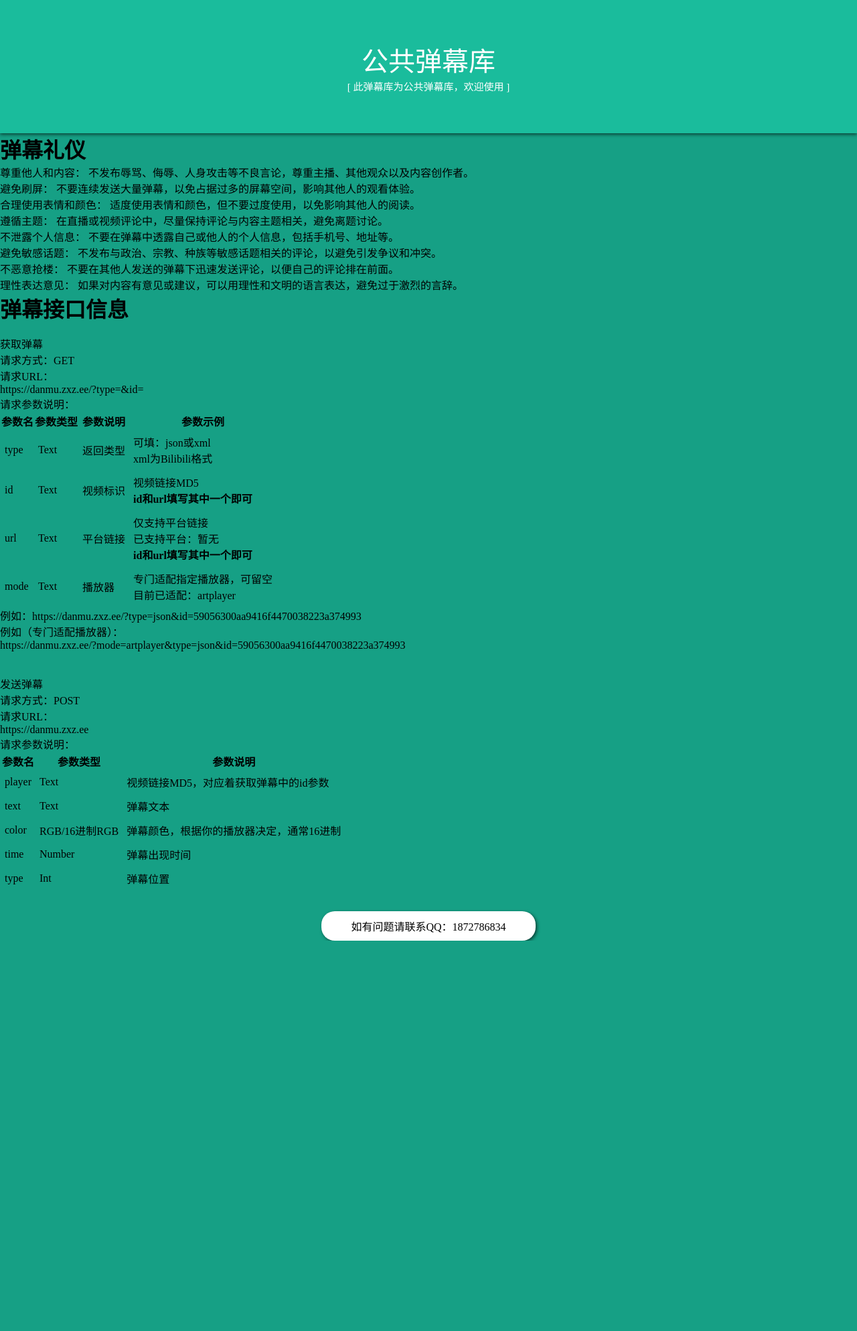
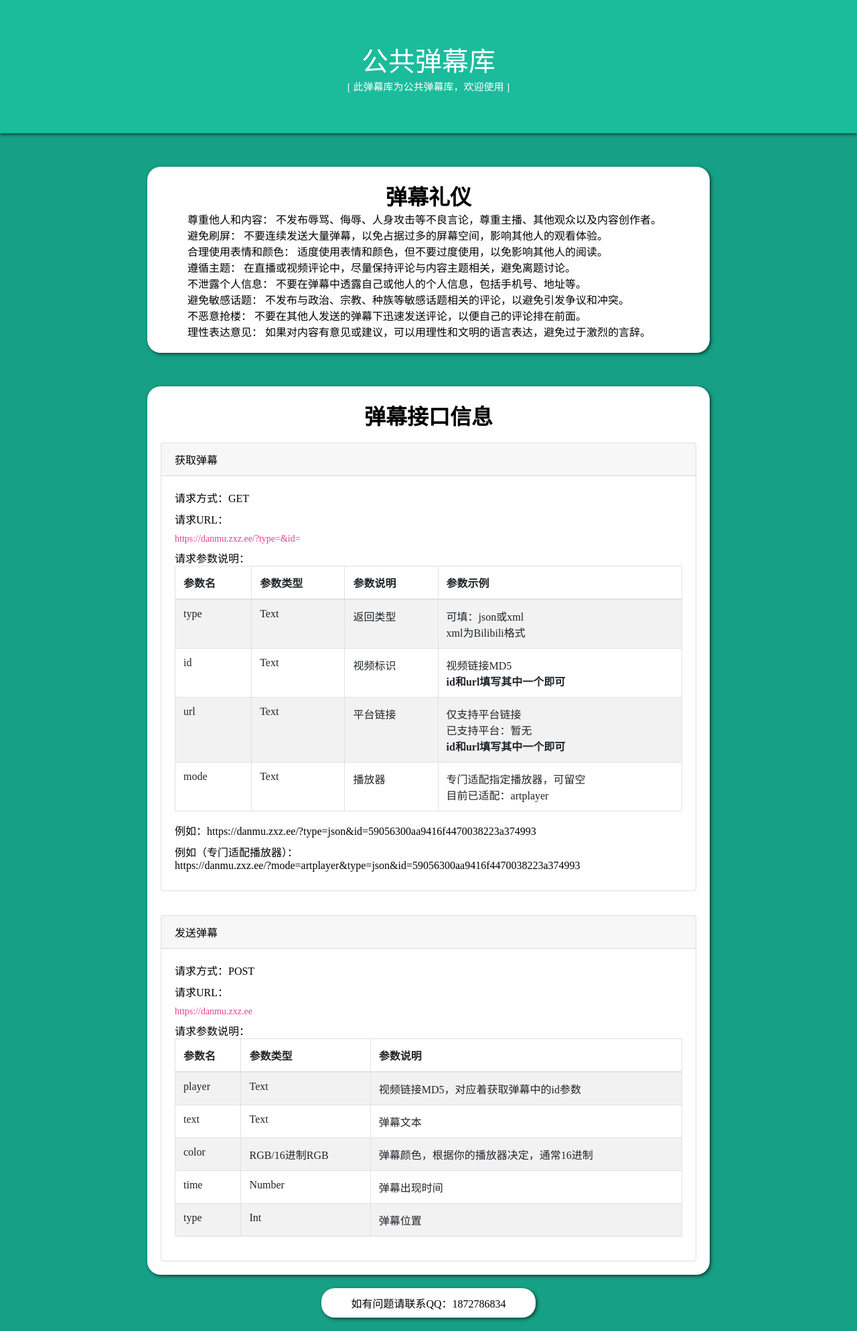
Before and after one commit to xiaoyanu/danmuku, a PHP site: page /?id=1 in a window 1280 px wide. Shown: the whole page at 67% size. Before the commit the page ends 1405 px from the top, so only its background shows below. Run offline with PHP 8.4, Linux system fonts and the light colour scheme; data that the repository does not hold is empty.

Commit message:
更新页面样式

```diff
--- a/style.css
+++ b/style.css
@@ -1,5 +1,5 @@
 /* 重置默认样式 */
- * {
+* {
     margin: 0;
     padding: 0;
     font-family: "hm" !important;
@@ -51,60 +51,140 @@ body {
     user-select: none;
 }
 
-#one{
-    float: left;
+.one {
+    margin: 0 auto;
     margin-top: 50px;
-    margin-left: 5%;
-    width: 40%;
-    height: 400px;
+    width: 800px;
+    height: auto;
     border-radius: 20px;
     background-color: #FFF;
     box-shadow: 2px 2px 5px rgba(0, 0, 0, 0.6);
-    padding: 10px;
+    padding: 20px;
     overflow: auto;
     user-select: none;
 }
-#one h1{
+
+.one h1 {
     text-align: center;
 }
 
-#two{
-    float: right;
-    margin-top: 50px;
-    margin-right: 5%;
-    width: 40%;
-    height: 400px;
-    border-radius: 20px;
-    background-color: #FFF;
-    box-shadow: 2px 2px 5px rgba(0, 0, 0, 0.6);
-    padding: 10px;
-    overflow: auto;
-    text-align: center;
+.one #ly {
+    margin-left: 40px;
 }
-#two th,td{
-    padding: 5px;
-}
-#footer{
+
+#footer {
     clear: both;
     width: 300px;
     text-align: center;
-    position: relative;
     margin: 0 auto;
-    top: 30px;
+    margin-top: 20px;
+    margin-bottom: 20px;
     background-color: #FFF;
     box-shadow: 2px 2px 5px rgba(0, 0, 0, 0.6);
     padding: 10px;
     border-radius: 20px;
 }
+
+.card {
+    box-sizing: border-box;
+    position: relative;
+    display: -ms-flexbox;
+    display: flex;
+    -ms-flex-direction: column;
+    flex-direction: column;
+    min-width: 0;
+    word-wrap: break-word;
+    background-color: #fff;
+    background-clip: border-box;
+    border: 1px solid rgba(0, 0, 0, .125);
+    border-radius: .25rem;
+}
+
+.card p {
+    margin-top: 0;
+    margin-bottom: .5rem;
+}
+
+.card-header {
+    padding: .75rem 1.25rem;
+    margin-bottom: 0;
+    background-color: rgba(0, 0, 0, .03);
+    border-bottom: 1px solid rgba(0, 0, 0, .125);
+}
+
+code {
+    font-size: 87.5%;
+    color: #e83e8c;
+    word-wrap: break-word;
+}
+
+.card-body {
+    -ms-flex: 1 1 auto;
+    flex: 1 1 auto;
+    min-height: 1px;
+    padding: 1.25rem;
+}
+
+/* 表格样式 */
+.table-bordered {
+    border: 1px solid #dee2e6;
+}
+
+.table {
+    width: 100%;
+    margin-bottom: 1rem;
+    color: #212529;
+}
+
+table {
+    border-collapse: collapse;
+}
+
+.table-bordered thead td,
+.table-bordered thead th {
+    border-bottom-width: 2px;
+}
+
+.table thead th {
+    vertical-align: bottom;
+    border-bottom: 2px solid #dee2e6;
+}
+
+.table-bordered td,
+.table-bordered th {
+    border: 1px solid #dee2e6;
+}
+
+.table-sm td,
+.table-sm th {
+    padding: .3rem;
+}
+
+.table td,
+.table th {
+    padding: .75rem;
+    vertical-align: top;
+    border-top: 1px solid #dee2e6;
+}
+
+th {
+    text-align: inherit;
+}
+
+.table-striped tbody tr:nth-of-type(odd) {
+    background-color: rgba(0, 0, 0, .05);
+}
+
 @media only screen and (max-width:639px) {
-    #one,#two{
+    .one {
         float: none;
         margin: 0 auto;
         margin-top: 30px;
         width: 80%;
         height: auto;
     }
-    #footer{
-        border-radius: 20px 20px 0 0;
+
+    .one #ly {
+        margin-left: 0;
     }
 }
```
